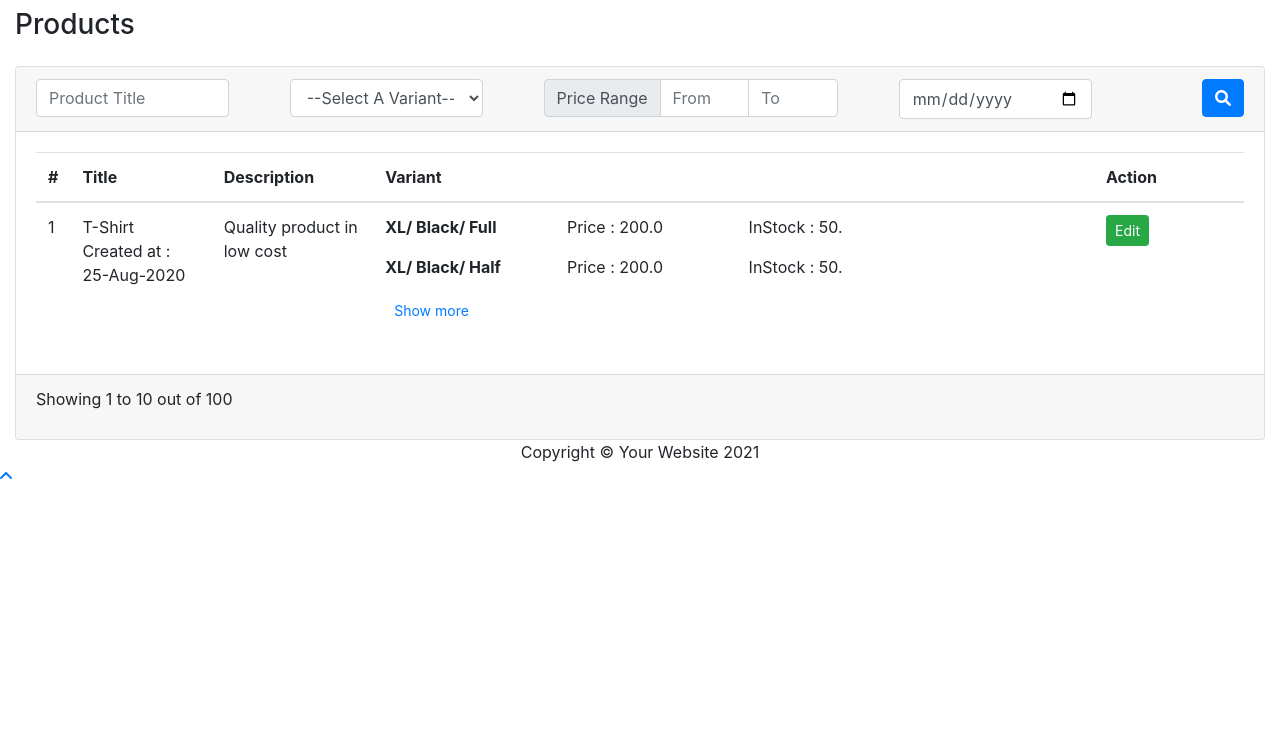
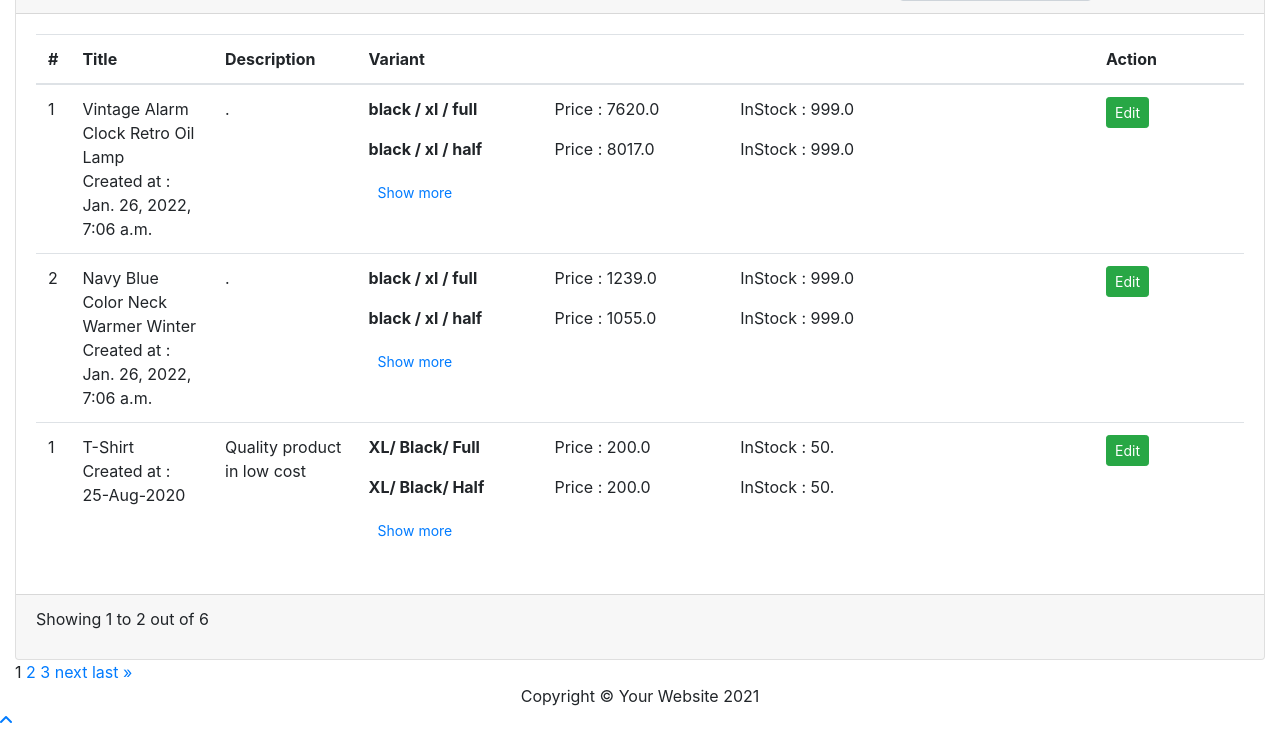
Before and after one commit to sufian-sani/job-task2, a Django app: page /product/list/ in a window 1280 px wide. Shown: the part 765-1497 px from the top of the page. Before the commit the page ends 1244 px from the top, so only its background shows below. Run offline with Django 3.2, Linux system fonts and the light colour scheme; data comes from the database, SQL or seed files in the repository; style sheets or scripts are compiled from the project's sources; some libraries are stand-ins or nearby versions.

Commit message:
pagination and product view

```diff
--- a/src/product/templates/products/list.html
+++ b/src/product/templates/products/list.html
@@ -55,6 +55,37 @@
                     </thead>
 
                     <tbody>
+{#                    -----------------------#}
+                    {% for i in product_list %}
+                    <tr>
+                        <td>{{i.id}}</td>
+                        <td>{{i.title}} <br> Created at : {{i.created_at}}</td>
+                        <td>{{i.description}}</td>
+                        <td>
+                            <dl class="row mb-0" style="height: 80px; overflow: hidden" id="variant-{{forloop.counter0 }}">
+                                {% for j in i.product_varient_price %}
+                                <dt class="col-sm-3 pb-0">
+                                    {{j.product_variant_two.variant_title}} / {{j.product_variant_one.variant_title}} / {{j.product_variant_three.variant_title}}
+                                </dt>
+                                <dd class="col-sm-9">
+                                    <dl class="row mb-0">
+                                        <dd class="col-sm-4 pb-0">Price : {{j.price}}</dd>
+                                        <dd class="col-sm-8 pb-0">InStock : {{j.stock}}</dd>
+                                    </dl>
+                                </dd>
+                                {% endfor %}
+                            </dl>
+                            <button onclick="$('#variant-{{forloop.counter0 }}').toggleClass('h-auto')" class="btn btn-sm btn-link">Show more
+                            </button>
+                        </td>
+                        <td>
+                            <div class="btn-group btn-group-sm">
+                                <a href="" class="btn btn-success">Edit</a>
+                            </div>
+                        </td>
+                    </tr>
+                    {% endfor %}
+                    {#----------------------#}
                     <tr>
                         <td>1</td>
                         <td>T-Shirt <br> Created at : 25-Aug-2020</td>
@@ -107,6 +138,7 @@
                             </div>
                         </td>
                     </tr>
+{#                    -----------------------#}
                     </tbody>
 
                 </table>
@@ -117,12 +149,59 @@
         <div class="card-footer">
             <div class="row justify-content-between">
                 <div class="col-md-6">
-                    <p>Showing 1 to 10 out of 100</p>
+                    <p>{{ range }}</p>
                 </div>
                 <div class="col-md-2">
 
                 </div>
             </div>
         </div>
+{#        data summery#}
     </div>
+    <!-- Display pagination links -->
+{#    {% if is_paginated %}#}
+{#        <div class="pagination">#}
+{#            <span class="step-links">#}
+{#                {% if page_obj.has_previous %}#}
+{#                    <a href="?page=1">&laquo; first</a>#}
+{#                    <a href="?page={{ page_obj.previous_page_number }}">previous</a>#}
+{#                {% endif %}#}
+{#    #}
+{#                <span class="current">#}
+{#                    Page {{ page_obj.number }} of {{ page_obj.paginator.num_pages }}.#}
+{#                </span>#}
+{#    #}
+{#                {% if page_obj.has_next %}#}
+{#                    <a href="?page={{ page_obj.next_page_number }}">next</a>#}
+{#                    <a href="?page={{ page_obj.paginator.num_pages }}">last &raquo;</a>#}
+{#                {% endif %}#}
+{#            </span>#}
+{#        </div>#}
+{#    {% endif %}#}
+
+    <!-- Display pagination links -->
+    <div class="pagination">
+        {% if is_paginated %}
+            <span class="step-links">
+                {% if page_obj.has_previous %}
+                    <a href="?page=1">&laquo; first</a>
+                    <a href="?page={{ page_obj.previous_page_number }}">previous</a>
+                {% endif %}
+
+                {% for num in page_obj.paginator.page_range %}
+                    {% if page_obj.number == num %}
+                        <span class="current">{{ num }}</span>
+                    {% else %}
+                        <a href="?page={{ num }}">{{ num }}</a>
+                    {% endif %}
+                {% endfor %}
+
+                {% if page_obj.has_next %}
+                    <a href="?page={{ page_obj.next_page_number }}">next</a>
+                    <a href="?page={{ page_obj.paginator.num_pages }}">last &raquo;</a>
+                {% endif %}
+            </span>
+        {% endif %}
+    </div>
+
 {% endblock %}
--- a/src/product/urls.py
+++ b/src/product/urls.py
@@ -3,6 +3,7 @@ from django.views.generic import TemplateView
 
 from product.views.product import CreateProductView
 from product.views.variant import VariantView, VariantCreateView, VariantEditView
+from product.views.list import ProductListView
 
 app_name = "product"
 
@@ -14,7 +15,8 @@ urlpatterns = [
 
     # Products URLs
     path('create/', CreateProductView.as_view(), name='create.product'),
-    path('list/', TemplateView.as_view(template_name='products/list.html', extra_context={
-        'product': True
-    }), name='list.product'),
+    # path('list/', TemplateView.as_view(template_name='products/list.html', extra_context={
+    #     'product': True
+    # }), name='list.product'),
+    path('list/', ProductListView.as_view(), name='list.product'),
 ]
--- /dev/null
+++ b/src/product/views/list.py
@@ -0,0 +1,164 @@
+from django.views import generic
+from product.models import Product, Variant, ProductVariantPrice, ProductVariant
+from django.db.models import Q
+
+
+class ProductListView(generic.ListView):
+	model = Product
+	template_name = 'products/list.html'
+	paginate_by = 2
+
+	def get_queryset(self):
+		queryset = Product.objects.all()
+		for product in queryset:
+			product_varient_price=product.productvariantprice_set.all()
+			product.product_varient_price = product_varient_price
+		# breakpoint()
+		return queryset
+
+	def get_context_data(self, **kwargs):
+		context = super().get_context_data(**kwargs)
+		# work for pagination start
+		paginator = context['paginator']
+		page_obj = context['page_obj']
+		start_index = page_obj.start_index()
+		end_index = page_obj.end_index()
+		total_items = paginator.count
+		context['range'] = f"Showing {start_index} to {end_index} out of {total_items}"
+		# work for pagination end
+		return context
+
+# class ProductListView(generic.ListView):
+# 	# model = Product
+# 	template_name = 'products/list.html'
+# 	# paginate_by = 10  # Adjust the number of products per page
+#
+# 	# context_object_name = "book_list"
+# 	def get_queryset(self):
+# 		self.product = Product.objects.all()
+# 		# self.productWithVariantPrice = ProductVariantPrice.objects.filter(product=[i for i in self.product])
+# 		# import pdb;pdb.set_trace()
+# 		self.productVariantPrice = ProductVariantPrice.objects.all()
+#
+# 		# varient_group start
+# 		# self.product_variantlist = ProductVariant.objects.all().values_list('variant_title')
+# 		self.variant = Variant.objects.all()
+# 		self.product_variantlist = ProductVariant.objects.all()
+# 		self.varient_group = {}
+# 		for i in self.variant:
+# 			self.varient_title_name = []
+# 			for j in self.product_variantlist:
+# 				if i == j.variant:
+# 					self.varient_title_name.append(j.variant_title)
+# 				# print(i.title)
+# 				# print(j.variant_title)
+# 				self.varient_title_name = list(set(self.varient_title_name))
+# 				# i.__dict__.update({i.title:self.varient_title_name})
+# 				self.varient_group.update({i.title: self.varient_title_name})
+# 		# import pdb;
+# 		# pdb.set_trace()
+#
+# 		# varient_group end
+# 		# product_list = {}
+#
+# 		for i in self.product:
+# 			self.product_varient = []
+# 			for j in self.productVariantPrice:
+# 				if i == j.product:
+# 					self.product_varient.append(j)
+# 				# import pdb;pdb.set_trace()
+# 				# i.updates.key()
+# 				# print(i.add_to_class(self.product_list))
+# 			# i=i.__dict__
+# 			i.__dict__.update({'products': self.product_varient})
+# 		# print(self.product_varient)
+# 		# pass
+# 		# product_list.update(i)
+#
+# 	# import pdb;pdb.set_trace()
+#
+# 	def get_context_data(self, **kwargs):
+# 		context = super().get_context_data(**kwargs)
+#
+# 		if self.request.GET.get('title'):
+# 			title = self.request.GET.get('title')
+# 			self.product = self.product.filter(title__icontains=title)
+# 			# import pdb;pdb.set_trace()
+# 			for i in self.product:
+# 				self.product_varient = []
+# 				for j in self.productVariantPrice:
+# 					if i == j.product:
+# 						self.product_varient.append(j)
+# 					# import pdb;pdb.set_trace()
+# 					# i.updates.key()
+# 					# print(i.add_to_class(self.product_list))
+# 				# i=i.__dict__
+# 				i.__dict__.update({'products': self.product_varient})
+#
+# 		if self.request.GET.get('variant'):
+# 			variant = self.request.GET.get('variant')
+# 			self.productVariantPrice = self.productVariantPrice.filter(
+# 				Q(product_variant_one__variant_title=variant) | Q(product_variant_two__variant_title=variant) | Q(
+# 					product_variant_three__variant_title=variant))
+# 			for i in self.product:
+# 				self.product_varient = []
+# 				for j in self.productVariantPrice:
+# 					if i == j.product:
+# 						self.product_varient.append(j)
+# 					# self.product = self.product.filter(id=i.id)
+# 					# print(self.product)
+# 				i.__dict__.update({'products': self.product_varient})
+# 				if not i.products:
+# 					self.product = self.product.exclude(id=i.id)
+#
+# 			for i in self.product:
+# 				self.product_varient = []
+# 				for j in self.productVariantPrice:
+# 					if i == j.product:
+# 						self.product_varient.append(j)
+# 				i.__dict__.update({'products': self.product_varient})
+#
+# 		if self.request.GET.get('price_from') and self.request.GET.get('price_to'):
+# 			price_from = self.request.GET.get('price_from')
+# 			price_to = self.request.GET.get('price_to')
+# 			self.productVariantPrice = self.productVariantPrice.filter(price__range=(price_from, price_to))
+# 			for i in self.product:
+# 				self.product_varient = []
+# 				for j in self.productVariantPrice:
+# 					if i == j.product:
+# 						self.product_varient.append(j)
+# 					# self.product = self.product.filter(id=i.id)
+# 					# print(self.product)
+# 				i.__dict__.update({'products': self.product_varient})
+# 				if not i.products:
+# 					self.product = self.product.exclude(id=i.id)
+#
+# 			for i in self.product:
+# 				self.product_varient = []
+# 				for j in self.productVariantPrice:
+# 					if i == j.product:
+# 						self.product_varient.append(j)
+# 				i.__dict__.update({'products': self.product_varient})
+#
+# 		if self.request.GET.get('date'):
+# 			date = self.request.GET.get('date')
+# 			self.product = self.product.filter(created_at__date=date)
+#
+# 			for i in self.product:
+# 				self.product_varient = []
+# 				for j in self.productVariantPrice:
+# 					if i == j.product:
+# 						self.product_varient.append(j)
+# 					# import pdb;pdb.set_trace()
+# 					# i.updates.key()
+# 					# print(i.add_to_class(self.product_list))
+# 				# i=i.__dict__
+# 				i.__dict__.update({'products': self.product_varient})
+#
+# 		# import pdb;pdb.set_trace()
+#
+# 		# context['product_variantlist'] = list(set(self.product_variantlist))
+# 		context['product_variantlist'] = self.varient_group
+# 		# import pdb;pdb.set_trace()
+# 		context['product_list'] = self.product
+# 		return context
--- a/src/product/views/product.py
+++ b/src/product/views/product.py
@@ -1,6 +1,6 @@
 from django.views import generic
 
-from product.models import Variant
+from product.models import Variant, Product
 
 
 class CreateProductView(generic.TemplateView):
```
Also changed, not shown: 1 other file.
